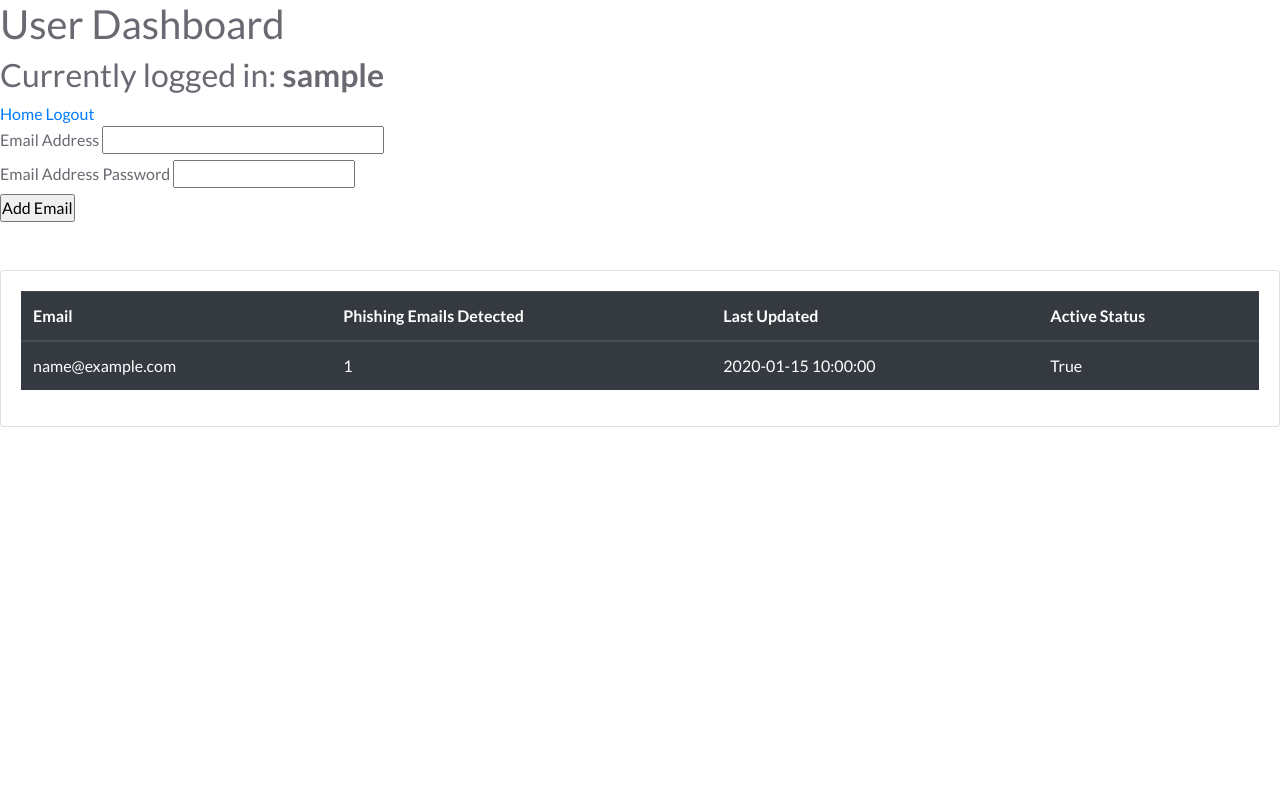
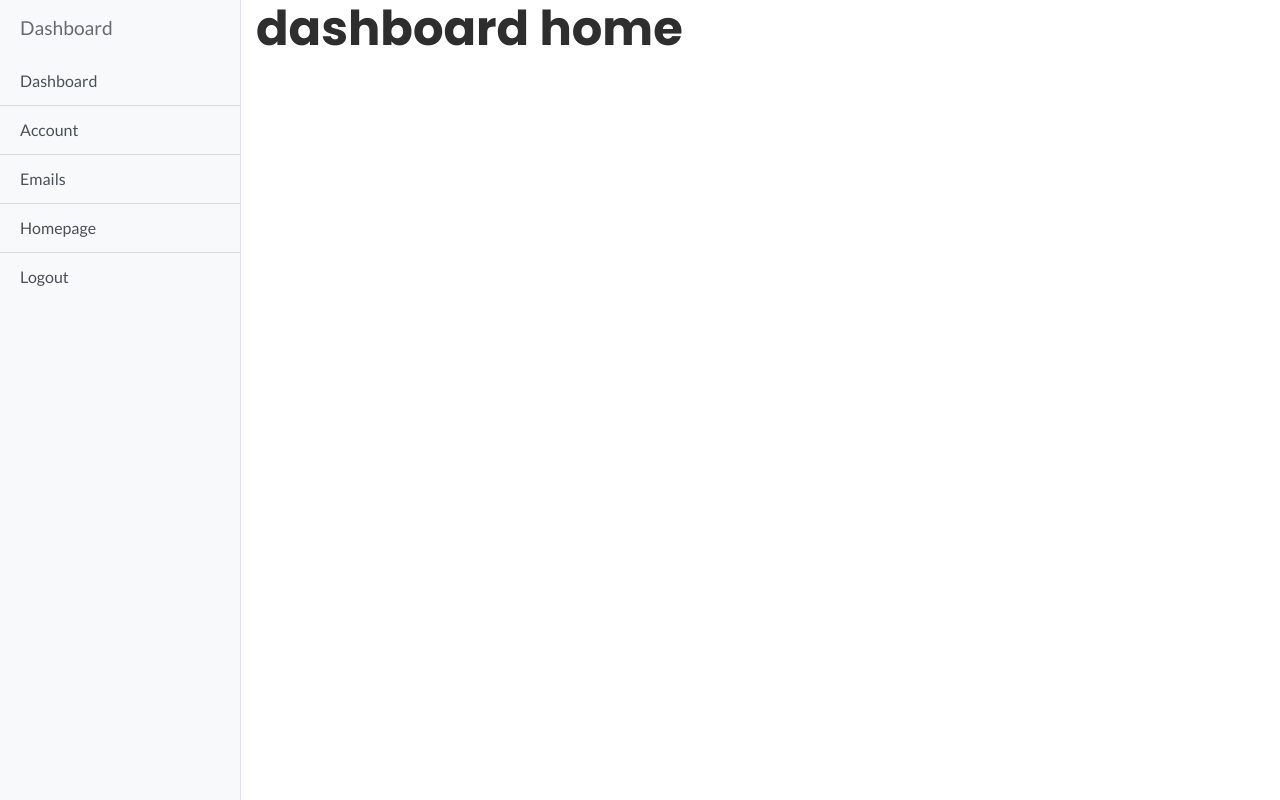
Before and after one commit to jonzxz/project-piscator, a Flask app: page /dashboard in a window 1280 px wide. Run offline with Flask 2, Linux system fonts and the light colour scheme; a user stored in the database is signed in; tables that the repository leaves empty hold one stand-in row (values such as "Sample post"); parts of the project's set-up code (start-up, migrations or seed data) failed here and were passed over; some libraries are stand-ins or nearby versions.

Commit message:
implemented simple user dashboard

```diff
--- a/app/routes.py
+++ b/app/routes.py
@@ -88,13 +88,18 @@ def logout():
     logger.debug("Successfully logged out")
     return redirect(url_for('index'))
 
-
 @app.route('/admin')
 def admin():
     return render_template('admin/index.html')
 
-@app.route('/dashboard', methods=['GET', 'POST'])
+@app.route('/dashboard', methods=['GET'])
 def dashboard():
+    logger.info("Entering dashboard home..")
+    return render_template('dashboard_home.html')
+
+@app.route('/dashboard/emails', methods=['GET', 'POST'])
+def dash_email():
+    logger.info("Entering dashboard emails..")
     # Redirects non-logged in users to index if they access dashboard from URL
     if current_user.is_anonymous:
         logger.warn("User is anonymous, redirecting to index")
@@ -136,11 +141,15 @@ def dashboard():
 
     existing_emails = db.session.query(EmailAddress).filter(EmailAddress.user_id == current_user.user_id).all()
     logger.debug(existing_emails)
-    return render_template('dashboard.html',
+    return render_template('dashboard_emails.html',
     current_user = current_user.username, form = form,
     user_emails = existing_emails)
     ## -- Default Dashboard Loading END --
 
+@app.route('/dashboard/account', methods=['GET'])
+def dash_account():
+    logger.info("Entering dashboard account..")
+    return render_template('dashboard_account.html')
 
 # Reroute functions to prevent form resubmission on refresh
 @app.route('/mail_form_reset', methods=['GET'])
--- a/app/static/style.css
+++ b/app/static/style.css
@@ -1,44 +1,44 @@
-/* Page Fade Animations */
-.main-container {
-  -webkit-animation: fadein 2s; /* Safari, Chrome and Opera > 12.1 */
- -moz-animation: fadein 2s; /* Firefox < 16 */
-  -ms-animation: fadein 2s; /* Internet Explorer */
-   -o-animation: fadein 2s; /* Opera < 12.1 */
-      animation: fadein 2s;
+#wrapper {
+   overflow-x: hidden;
 }
 
-@keyframes fadein {
-    from { opacity: 0; }
-    to   { opacity: 1; }
+#sidebar-wrapper {
+ min-height: 100vh;
+ margin-left: -15rem;
+ -webkit-transition: margin .25s ease-out;
+ -moz-transition: margin .25s ease-out;
+ -o-transition: margin .25s ease-out;
+ transition: margin .25s ease-out;
 }
 
-/* Firefox < 16 */
-@-moz-keyframes fadein {
-    from { opacity: 0; }
-    to   { opacity: 1; }
+#sidebar-wrapper .sidebar-heading {
+ padding: 0.875rem 1.25rem;
+ font-size: 1.2rem;
 }
 
-/* Safari, Chrome and Opera > 12.1 */
-@-webkit-keyframes fadein {
-    from { opacity: 0; }
-    to   { opacity: 1; }
+#sidebar-wrapper .list-group {
+ width: 15rem;
 }
 
-/* Internet Explorer */
-@-ms-keyframes fadein {
-    from { opacity: 0; }
-    to   { opacity: 1; }
+#page-content-wrapper {
+ min-width: 100vw;
 }
 
-/* Opera < 12.1 */
-@-o-keyframes fadein {
-    from { opacity: 0; }
-    to   { opacity: 1; }
+#wrapper.toggled #sidebar-wrapper {
+ margin-left: 0;
 }
 
-.topnav {
-    overflow:hidden;
+@media (min-width: 768px) {
+ #sidebar-wrapper {
+   margin-left: 0;
+ }
+
+ #page-content-wrapper {
+   min-width: 0;
+   width: 100%;
+ }
+
+ #wrapper.toggled #sidebar-wrapper {
+   margin-left: -15rem;
+ }
 }
-.topnav-right {
-    float: right;
-}
--- a/app/templates/base.html
+++ b/app/templates/base.html
@@ -43,7 +43,9 @@
 	    <script src="{{ url_for('static', filename='js/waypoints.min.js') }}"></script>
 	    <script src="{{ url_for('static', filename='js/jquery.counterup.min.js') }}"></script>
 
-
+			<!--===== Popper Js ===== -->
+			<script src="https://cdnjs.cloudflare.com/ajax/libs/popper.js/1.14.0/umd/popper.min.js" integrity="sha384-cs/chFZiN24E4KMATLdqdvsezGxaGsi4hLGOzlXwp5UZB1LY//20VyM2taTB4QvJ" crossorigin="anonymous"></script>
+			<script src="https://stackpath.bootstrapcdn.com/bootstrap/4.1.0/js/bootstrap.min.js" integrity="sha384-uefMccjFJAIv6A+rW+L4AHf99KvxDjWSu1z9VI8SKNVmz4sk7buKt/6v9KI65qnm" crossorigin="anonymous"></script>
 
 	    <!--====== Scrolling Nav js ======-->
 	    <script src="{{ url_for('static', filename='js/jquery.easing.min.js') }}"></script>
@@ -58,48 +60,6 @@
 	    <!--====== Main js ======-->
 	    <script src="{{ url_for('static', filename='js/main.js') }}"></script>
 	</head>
-
-	<!-- <nav class="navbar navbar-expand-lg navbar-dark bg-primary">
-	  <a class="navbar-brand d-inline-block align-top" href="#">
-			<img src="/static/icons/fish_2.svg" width="70" height="70">
-			<span> Project Piscator </span>
-		</a>
-	  <button class="navbar-toggler" type="button" data-toggle="collapse" data-target="#navbarSupportedContent" aria-controls="navbarSupportedContent" aria-expanded="false" aria-label="Toggle navigation">
-	    <span class="navbar-toggler-icon"></span>
-	  </button>
-
-	  <div class="collapse navbar-collapse">
-	    <ul class="navbar-nav mr-auto pl-5">
-	      <li class="nav-item active">
-	        <a class="nav-link" href="{{ url_for('index') }}">Home</a>
-	      </li>
-	      <li class="nav-item">
-	        <a class="nav-link disabled" href="#">About</a>
-	      </li>
-				<li class="nav-item">
-					<a class="nav-link disabled" href="#">Features</a>
-				</li>
-				{% if current_user.is_authenticated %}
-					<li class="nav-item">
-						<a class="btn btn-primary" href="#">My Account</a>
-					</li>
-					<li class="nav-item">
-						<a class="btn btn-primary" href="{{ url_for('logout' )}}">Logout</a>
-					</li>
-					Currently Logged in as {{ current_user.username }}
-				{% else %}
-					<li class="nav-item">
-						<a class="btn btn-primary" href="{{ url_for('register') }}">Register</a>
-					</li>
-					<li class="nav-item">
-						<a class="btn btn-primary" href="{{ url_for('login') }}">Login</a>
-					</li>
-				{% endif %}
-	    </ul>
-	  </div>
-	</nav>
-	<title> {{ title }} </title> -->
-	<!-- main content display -->
 
 	<body>
 		<!-- somehow appears in all pages -->
--- /dev/null
+++ b/app/templates/dashboard_account.html
@@ -0,0 +1,5 @@
+{% extends "dashboard_base.html" %}
+
+{% block content %}
+<h1> Dashboard Account Page </h1>
+{% endblock %}
--- /dev/null
+++ b/app/templates/dashboard_base.html
@@ -0,0 +1,114 @@
+<!doctype html>
+
+<html class="no-js" lang="en">
+	<head>
+		<meta charset="utf-8">
+
+		<!--====== Title ======-->
+		<title>Project Piscator</title>
+
+		<meta name="description" content="">
+		<meta name="viewport" content="width=device-width, initial-scale=1">
+
+		<!--====== Favicon Icon ======-->
+		<link rel="shortcut icon" href="{{ url_for('static', filename='icons/logo.svg') }}">
+
+		<!--====== Animate CSS ======-->
+		<link rel="stylesheet" href="{{ url_for('static', filename='css/animate.css') }}">
+
+		<!--====== Line Icons CSS ======-->
+		<link rel="stylesheet" href="{{ url_for('static', filename='css/LineIcons.2.0.css') }}">
+
+		<!--====== Bootstrap CSS ======-->
+		<link rel="stylesheet" href="{{ url_for('static', filename='css/bootstrap-4.5.0.min.css') }}">
+
+		<!--====== Default CSS ======-->
+		<link rel="stylesheet" href="{{ url_for('static', filename='css/default.css') }}">
+
+		<!--====== Style CSS ======-->
+		<link rel="stylesheet" href="{{ url_for('static', filename='css/style.css') }}">
+
+		<!--====== Jquery js ======-->
+		<script src="{{ url_for('static', filename='js/vendor/jquery-3.5.1-min.js') }}"></script>
+		<script src="{{ url_for('static', filename='js/vendor/modernizr-3.7.1.min.js') }}"></script>
+
+		<!--====== Bootstrap js ======-->
+		<script src="{{ url_for('static', filename='js/popper.min.js') }}"></script>
+		<script src="{{ url_for('static', filename='js/bootstrap-4.5.0.min.js') }}"></script>
+
+		<!--====== Plugins js ======-->
+		<script src="{{ url_for('static', filename='js/plugins.js') }}"></script>
+
+		<!--====== Counter Up js ======-->
+		<script src="{{ url_for('static', filename='js/waypoints.min.js') }}"></script>
+		<script src="{{ url_for('static', filename='js/jquery.counterup.min.js') }}"></script>
+
+		<!--===== Popper Js ===== -->
+		<script src="https://cdnjs.cloudflare.com/ajax/libs/popper.js/1.14.0/umd/popper.min.js" integrity="sha384-cs/chFZiN24E4KMATLdqdvsezGxaGsi4hLGOzlXwp5UZB1LY//20VyM2taTB4QvJ" crossorigin="anonymous"></script>
+		<script src="https://stackpath.bootstrapcdn.com/bootstrap/4.1.0/js/bootstrap.min.js" integrity="sha384-uefMccjFJAIv6A+rW+L4AHf99KvxDjWSu1z9VI8SKNVmz4sk7buKt/6v9KI65qnm" crossorigin="anonymous"></script>
+
+		<!--====== Scrolling Nav js ======-->
+		<script src="{{ url_for('static', filename='js/jquery.easing.min.js') }}"></script>
+		<script src="{{ url_for('static', filename='js/scrolling-nav.js') }}"></script>
+
+		<!--====== wow js ======-->
+		<script src="{{ url_for('static', filename='js/wow.min.js') }}"></script>
+
+		<!--====== Particles js ======-->
+		<script src="{{ url_for('static', filename='js/particles.min.js') }}"></script>
+
+		<!--====== Main js ======-->
+		<script src="{{ url_for('static', filename='js/main.js') }}"></script>
+
+		<link rel="stylesheet" href="{{ url_for('static', filename='style.css') }}">
+
+	</head>
+
+<body>
+	<!-- somehow appears in all pages -->
+	<!-- [if IE]>
+	<p class="browserupgrade">You are using an <strong>outdated</strong> browser. Please <a href="https://browsehappy.com/">upgrade your browser</a> to improve your experience and security.</p>
+	<![endif] -->
+
+	<!--====== PRELOADER PART START ======-->
+	<!-- circle loading thing -->
+	<div class="preloader">
+		<div class="loader">
+			<div class="ytp-spinner">
+				<div class="ytp-spinner-container">
+					<div class="ytp-spinner-rotator">
+						<div class="ytp-spinner-left">
+							<div class="ytp-spinner-circle"></div>
+						</div>
+						<div class="ytp-spinner-right">
+							<div class="ytp-spinner-circle"></div>
+						</div>
+					</div>
+				</div>
+			</div>
+		</div>
+	</div>
+	<!--====== PRELOADER PART ENDS ======-->
+	<div class="d-flex" id="wrapper">
+
+		<!-- Sidebar -->
+		<div class="bg-light border-right" id="sidebar-wrapper">
+			<div class="sidebar-heading">Dashboard </div>
+			<div class="list-group list-group-flush">
+				<a href="{{ url_for('dashboard') }}" class="list-group-item list-group-item-action bg-light">Dashboard</a>
+				<a href="{{ url_for('dash_account') }}" class="list-group-item list-group-item-action bg-light">Account</a>
+				<a href="{{ url_for('dash_email') }}" class="list-group-item list-group-item-action bg-light">Emails</a>
+				<a href="{{ url_for('index') }}" class="list-group-item list-group-item-action bg-light">Homepage</a>
+				<a href="{{ url_for('logout') }}" class="list-group-item list-group-item-action bg-light">Logout</a>
+			</div>
+		</div>
+		<!-- /#sidebar-wrapper -->
+
+		<!-- Page Content -->
+		<div id="page-content-wrapper">
+			<div class="container-fluid">
+				{% block content %}{% endblock %}
+			</div>
+		</div>
+	</body>
+	</html>
--- a/app/templates/dashboard.html
+++ b/app/templates/dashboard_emails.html
@@ -1,12 +1,9 @@
-{% extends "base.html" %}
+{% extends "dashboard_base.html" %}
 
 {% block content %}
 
 <span class="h1"> User Dashboard </span><br/>
 <span class="h2"> Currently logged in: <b>{{ current_user }}</b></span><br/>
-
-<a href="{{ url_for('index') }}">Home</a>
-<a href="{{ url_for('logout') }}">Logout</a>
 
 <form action="" method="post" novalidate>
   {{ form.hidden_tag() }}
--- /dev/null
+++ b/app/templates/dashboard_home.html
@@ -0,0 +1,5 @@
+{% extends "dashboard_base.html" %}
+
+{% block content %}
+<h1>dashboard home</h1>
+{% endblock %}
```
